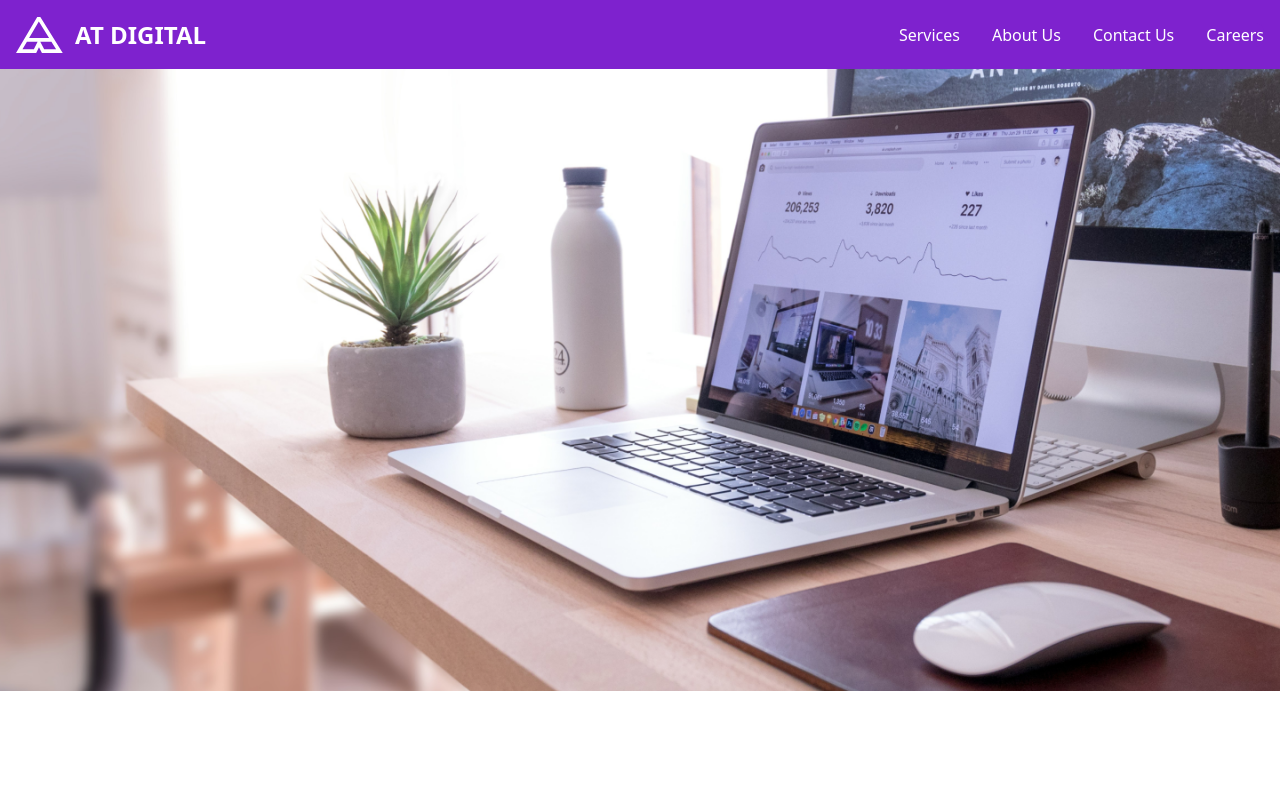
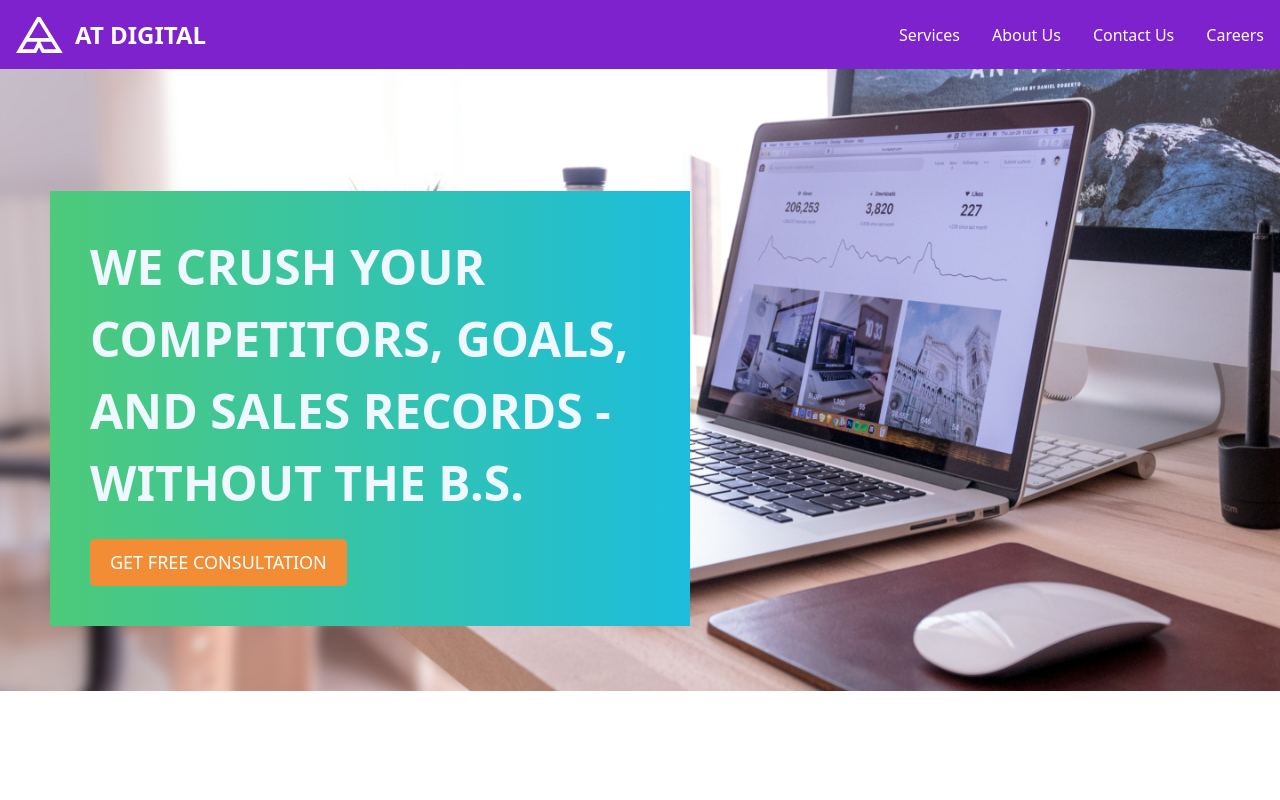
Before and after one commit to Malith212/atdigital, a React (Create React App) app: page / in a window 1280 px wide. Shown: the top 800 px of the page. Built offline with nearby package versions, Linux system fonts and the light colour scheme.

Commit message:
Main Image with text

```diff
--- a/src/App.css
+++ b/src/App.css
@@ -1,38 +1,91 @@
-.App {
-  text-align: center;
+.profimage {
+  width: 100%;
+  height: auto;
 }
 
-.App-logo {
-  height: 40vmin;
-  pointer-events: none;
+.peradata {
+  background: linear-gradient(90deg, #4dca79, #1cbddd);
+  width: 50%;
+  padding: 40px;
+  position: relative;
+  bottom: 500px;
+  left: 50px;
 }
 
-@media (prefers-reduced-motion: no-preference) {
-  .App-logo {
-    animation: App-logo-spin infinite 20s linear;
-  }
+.peradata p {
+  margin: 0 0 20px;
+  text-transform: uppercase;
+  color: aliceblue;
+  font-size: 48px;
+  font-weight: 600;
+  font-style: normal;
 }
 
-.App-header {
-  background-color: #282c34;
-  min-height: 100vh;
-  display: flex;
-  flex-direction: column;
-  align-items: center;
-  justify-content: center;
-  font-size: calc(10px + 2vmin);
+.buttonstart {
+  font-size: 18px;
+  background-color: #f28d35;
+  padding: 10px 20px;
   color: white;
+  text-transform: uppercase;
+  border: none;
+  border-radius: 5px;
+  cursor: pointer;
+  transition: background-color 0.3s;
 }
 
-.App-link {
-  color: #61dafb;
+.buttonstart:hover {
+  background-color: #d7762e;
 }
 
-@keyframes App-logo-spin {
-  from {
-    transform: rotate(0deg);
-  }
-  to {
-    transform: rotate(360deg);
-  }
+@media (min-width: 768px) and (max-width: 800px) {
+    .peradata {
+        background: linear-gradient(90deg, #4dca79, #1cbddd);
+        width: 100%;
+        padding: 20px 40px;
+        position: relative;
+        top: 0px;
+        left: 0px;
+      }
+
+      .peradata p {
+        margin: 0 0 10px;
+        text-transform: uppercase;
+        color: aliceblue;
+        font-size: 38px;
+        font-weight: 600;
+        font-style: normal;
+      }
+
 }
+
+
+@media (min-width: 320px) and (max-width: 380px) {
+    .peradata {
+        background: linear-gradient(90deg, #4dca79, #1cbddd);
+        width: 100%;
+        padding: 10px 20px;
+        position: relative;
+        top: 0px;
+        left: 0px;
+      }
+
+      .peradata p {
+        margin: 0 0 10px;
+        text-transform: uppercase;
+        color: aliceblue;
+        font-size: 32px;
+        font-weight: 600;
+        font-style: normal;
+      }
+      .buttonstart {
+        font-size: 12px;
+        background-color: #f28d35;
+        padding: 5px 10px;
+        color: white;
+        text-transform: uppercase;
+        border: none;
+        border-radius: 5px;
+        cursor: pointer;
+        transition: background-color 0.3s;
+      }
+}
--- a/src/App.js
+++ b/src/App.js
@@ -12,11 +12,21 @@ function App() {
   return (
     <>
       <Navbar />
+
       <div>
         <div className="full-width-div">
-          <img src={profileimage} className="full-width" />
+          <img src={profileimage} className="profimage" />
+          <div className="peradata">
+            <p>
+              We crush your competitors, goals, and sales records - without the
+              B.S.
+            </p>
+            <button className="buttonstart">Get free consultation</button>
+          </div>
         </div>
       </div>
+
+
       <WebMobileDevelopment />
       <Digital />
 
```
